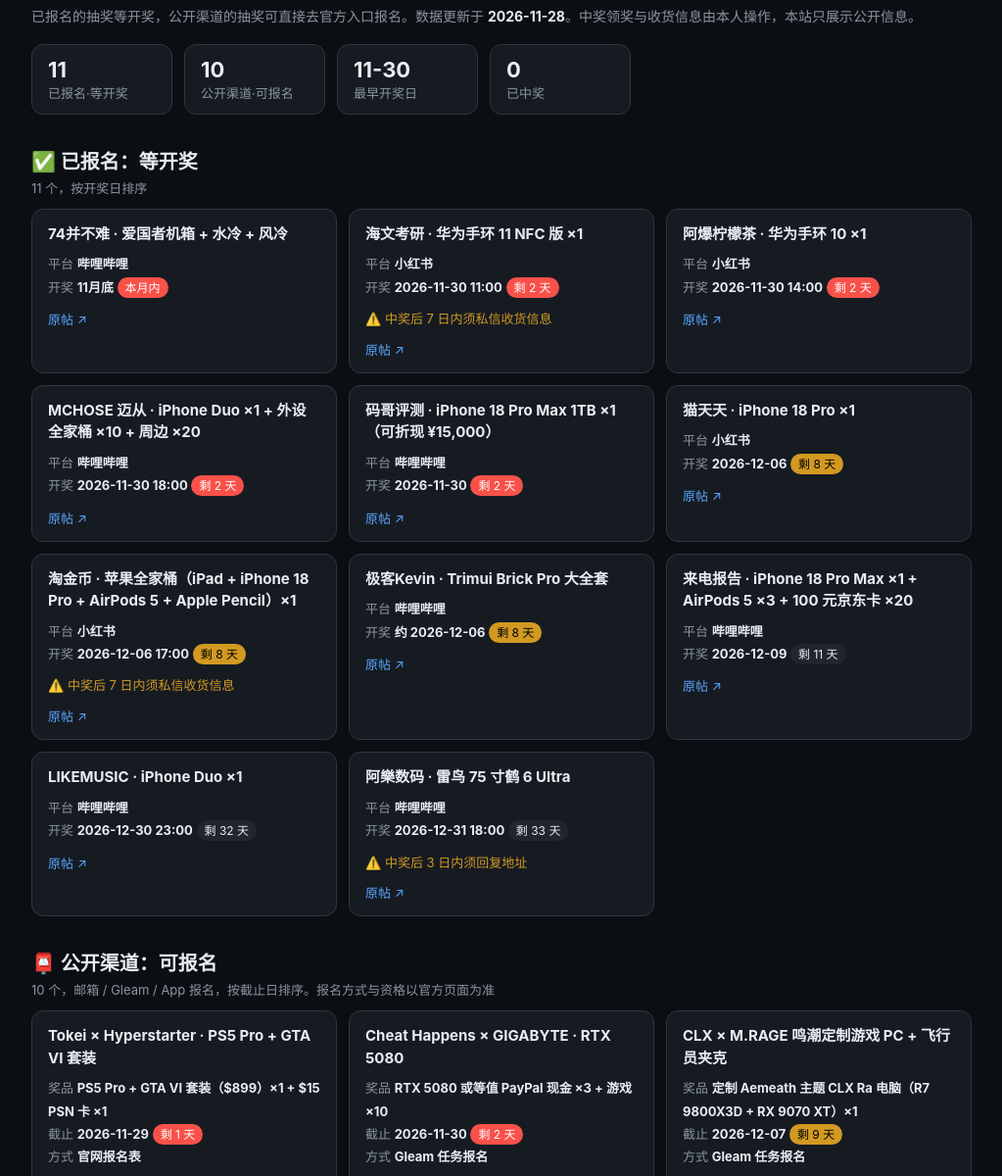
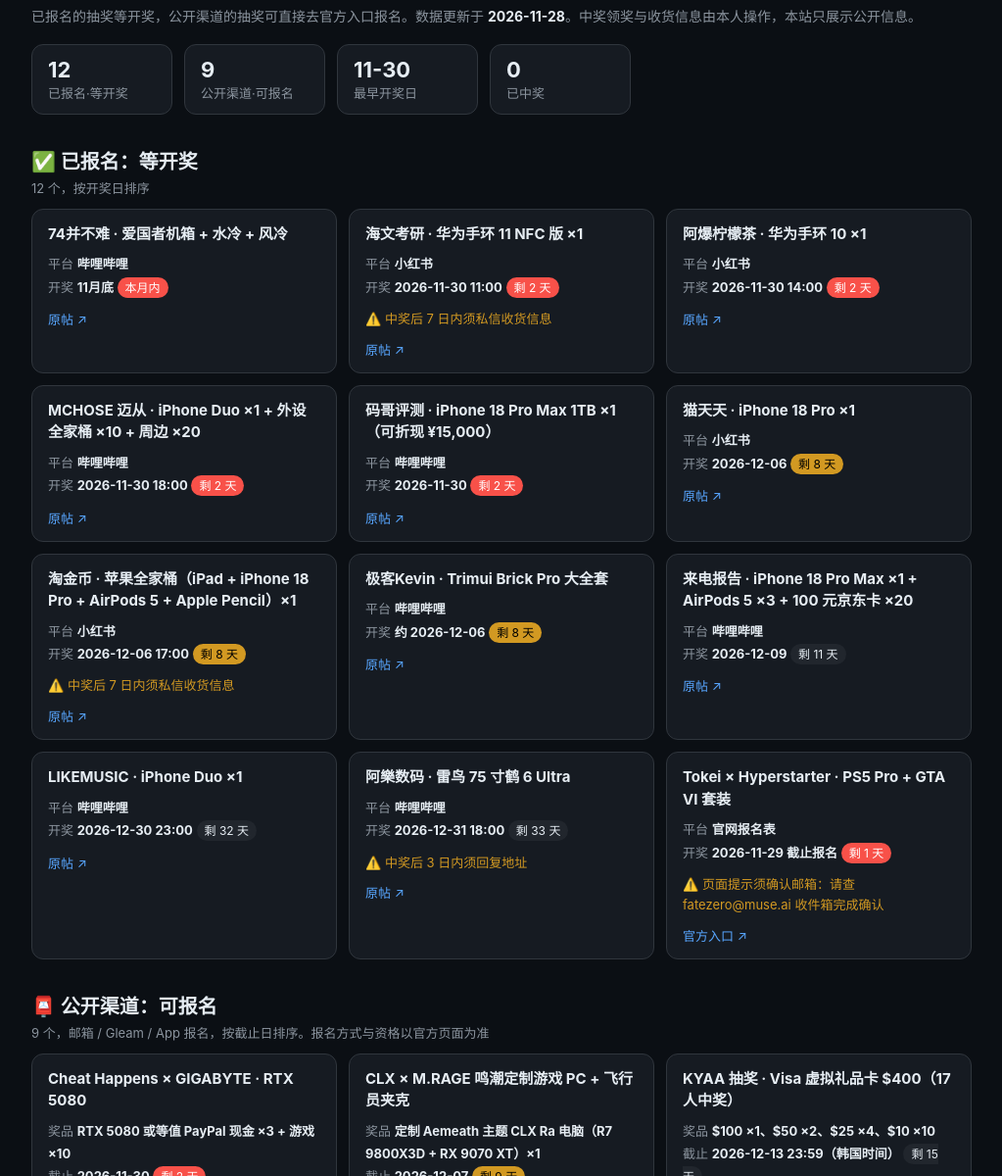
Before and after one commit to tanglangbc/fatezerolili-home, a plain HTML site: page giveaway.html in a window 1280 px wide. Shown: the part 99-1299 px from the top of the page at 98% size, without its empty margins (128-1151 px from the left). Drawn offline with Linux system fonts and the light colour scheme.

Commit message:
抽奖情报更新：Tokei 已报名（12 个），可报名 9 个（2026-11-28）

```diff
--- a/giveaway.html
+++ b/giveaway.html
@@ -11,14 +11,14 @@
 <h1>🎁 抽奖<span>情报</span></h1>
 <p class="sub">已报名的抽奖等开奖，公开渠道的抽奖可直接去官方入口报名。数据更新于 <b>2026-11-28</b>。中奖领奖与收货信息由本人操作，本站只展示公开信息。</p>
 <div class="stats">
-<div class="stat"><b>11</b><span>已报名·等开奖</span></div>
-<div class="stat"><b>10</b><span>公开渠道·可报名</span></div>
+<div class="stat"><b>12</b><span>已报名·等开奖</span></div>
+<div class="stat"><b>9</b><span>公开渠道·可报名</span></div>
 <div class="stat"><b>11-30</b><span>最早开奖日</span></div>
 <div class="stat"><b>0</b><span>已中奖</span></div>
 </div>
 
 <h2>✅ 已报名：等开奖</h2>
-<p class="count">11 个，按开奖日排序</p>
+<p class="count">12 个，按开奖日排序</p>
 <div class="grid">
 <article class="card"><h3>74并不难 · 爱国者机箱 + 水冷 + 风冷</h3><p class="meta">平台 <b>哔哩哔哩</b><br>开奖 <b>11月底</b> <span class="badge hot">本月内</span></p><a class="go" href="https://www.bilibili.com/zh-Hant/video/BV1rt4p6iEF6/" target="_blank" rel="noopener">原帖 ↗</a></article>
 <article class="card"><h3>海文考研 · 华为手环 11 NFC 版 ×1</h3><p class="meta">平台 <b>小红书</b><br>开奖 <b>2026-11-30 11:00</b> <span class="badge hot">剩 2 天</span></p><p class="note">⚠️ 中奖后 7 日内须私信收货信息</p><a class="go" href="https://www.xiaohongshu.com/explore/6ae80684000000002701439b" target="_blank" rel="noopener">原帖 ↗</a></article>
@@ -31,13 +31,15 @@
 <article class="card"><h3>来电报告 · iPhone 18 Pro Max ×1 + AirPods 5 ×3 + 100 元京东卡 ×20</h3><p class="meta">平台 <b>哔哩哔哩</b><br>开奖 <b>2026-12-09</b> <span class="badge">剩 11 天</span></p><a class="go" href="https://www.bilibili.com/opus/1246318385975787545" target="_blank" rel="noopener">原帖 ↗</a></article>
 <article class="card"><h3>LIKEMUSIC · iPhone Duo ×1</h3><p class="meta">平台 <b>哔哩哔哩</b><br>开奖 <b>2026-12-30 23:00</b> <span class="badge">剩 32 天</span></p><a class="go" href="https://www.bilibili.com/opus/1270772057182830615" target="_blank" rel="noopener">原帖 ↗</a></article>
 <article class="card"><h3>阿樂数码 · 雷鸟 75 寸鹤 6 Ultra</h3><p class="meta">平台 <b>哔哩哔哩</b><br>开奖 <b>2026-12-31 18:00</b> <span class="badge">剩 33 天</span></p><p class="note">⚠️ 中奖后 3 日内须回复地址</p><a class="go" href="https://www.bilibili.com/zh-Hant/video/BV1nSy5z3EmA/" target="_blank" rel="noopener">原帖 ↗</a></article>
+<article class="card"><h3>Tokei × Hyperstarter · PS5 Pro + GTA VI 套装</h3><p class="meta">平台 <b>官网报名表</b><br>开奖 <b>2026-11-29 截止报名</b> <span class="badge hot">剩 1 天</span></p><p class="note">⚠️ 页面提示须确认邮箱：请查 fatezero@muse.ai 收件箱完成确认</p><a class="go" href="https://gearenvee.com/giveaways/playstation-pro-grand-theft-auto-873b7931" target="_blank" rel="noopener">官方入口 ↗</a></article>
+
 
 </div>
 
 <h2>📮 公开渠道：可报名</h2>
-<p class="count">10 个，邮箱 / Gleam / App 报名，按截止日排序。报名方式与资格以官方页面为准</p>
+<p class="count">9 个，邮箱 / Gleam / App 报名，按截止日排序。报名方式与资格以官方页面为准</p>
 <div class="grid">
-<article class="card"><h3>Tokei × Hyperstarter · PS5 Pro + GTA VI 套装</h3><p class="meta">奖品 <b>PS5 Pro + GTA VI 套装（$899）×1 + $15 PSN 卡 ×1</b><br>截止 <b>2026-11-29</b> <span class="badge hot">剩 1 天</span><br>方式 <b>官网报名表</b></p><a class="go" href="https://gearenvee.com/giveaways/playstation-pro-grand-theft-auto-873b7931" target="_blank" rel="noopener">官方入口 ↗</a></article>
+
 <article class="card"><h3>Cheat Happens × GIGABYTE · RTX 5080</h3><p class="meta">奖品 <b>RTX 5080 或等值 PayPal 现金 ×3 + 游戏 ×10</b><br>截止 <b>2026-11-30</b> <span class="badge hot">剩 2 天</span><br>方式 <b>Gleam 任务报名</b></p><a class="go" href="https://gearenvee.com/giveaways/cheat-happens-gigabyte-gaming-rtx-giveaway-8d3dd0da" target="_blank" rel="noopener">官方入口 ↗</a></article>
 <article class="card"><h3>CLX × M.RAGE 鸣潮定制游戏 PC + 飞行员夹克</h3><p class="meta">奖品 <b>定制 Aemeath 主题 CLX Ra 电脑（R7 9800X3D + RX 9070 XT）×1</b><br>截止 <b>2026-12-07</b> <span class="badge soon">剩 9 天</span><br>方式 <b>Gleam 任务报名</b></p><p class="note">⚠️ 社交账号须在 10 月 27 日前注册满 30 天且有真实动态；中奖后 2 日内须回复</p><a class="go" href="https://gleam.io/giveaways/9PiZj" target="_blank" rel="noopener">官方入口 ↗</a></article>
 <article class="card"><h3>KYAA 抽奖 · Visa 虚拟礼品卡 $400（17 人中奖）</h3><p class="meta">奖品 <b>$100 ×1、$50 ×2、$25 ×4、$10 ×10</b><br>截止 <b>2026-12-13 23:59（韩国时间）</b> <span class="badge">剩 15 天</span><br>方式 <b>官网注册后点 Enter the raffle</b></p><a class="go" href="https://kyaa.io/s/raffle" target="_blank" rel="noopener">官方入口 ↗</a></article>
```
